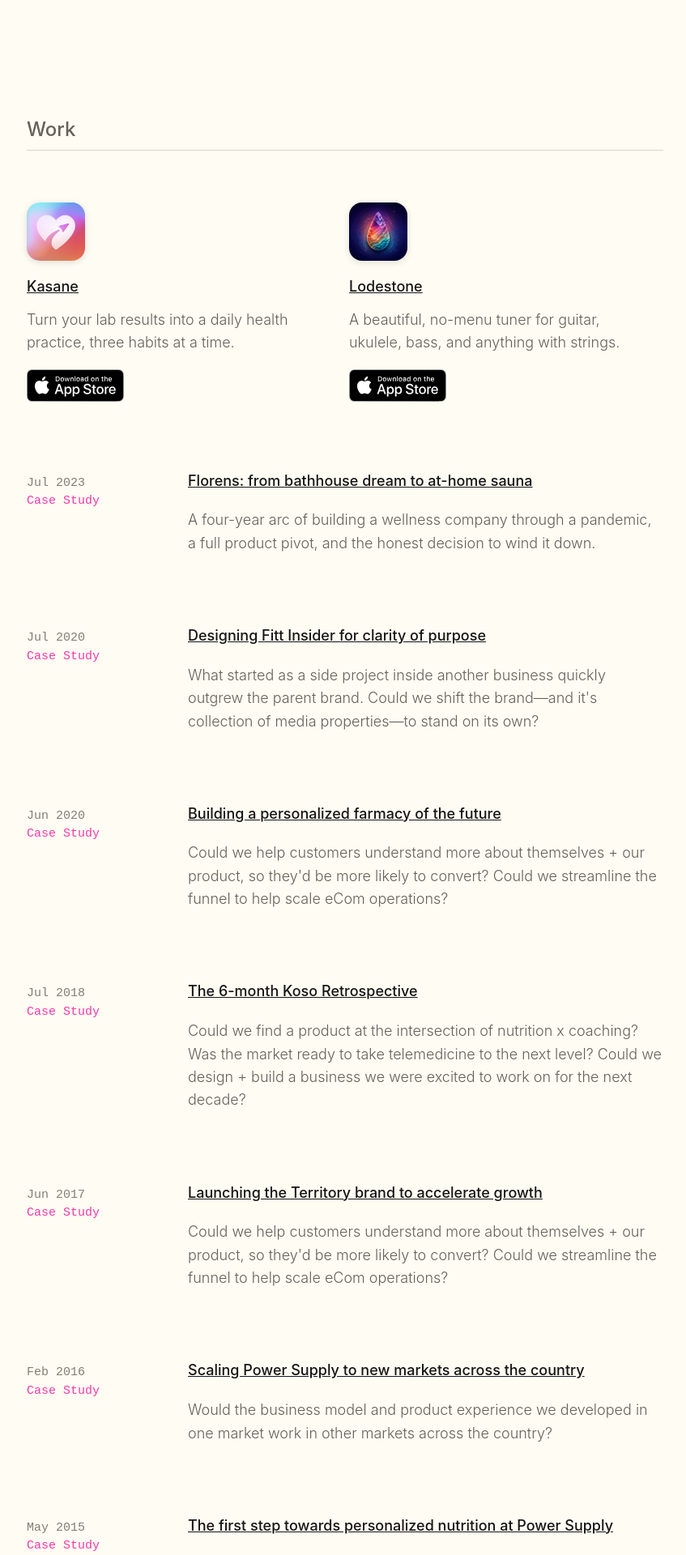
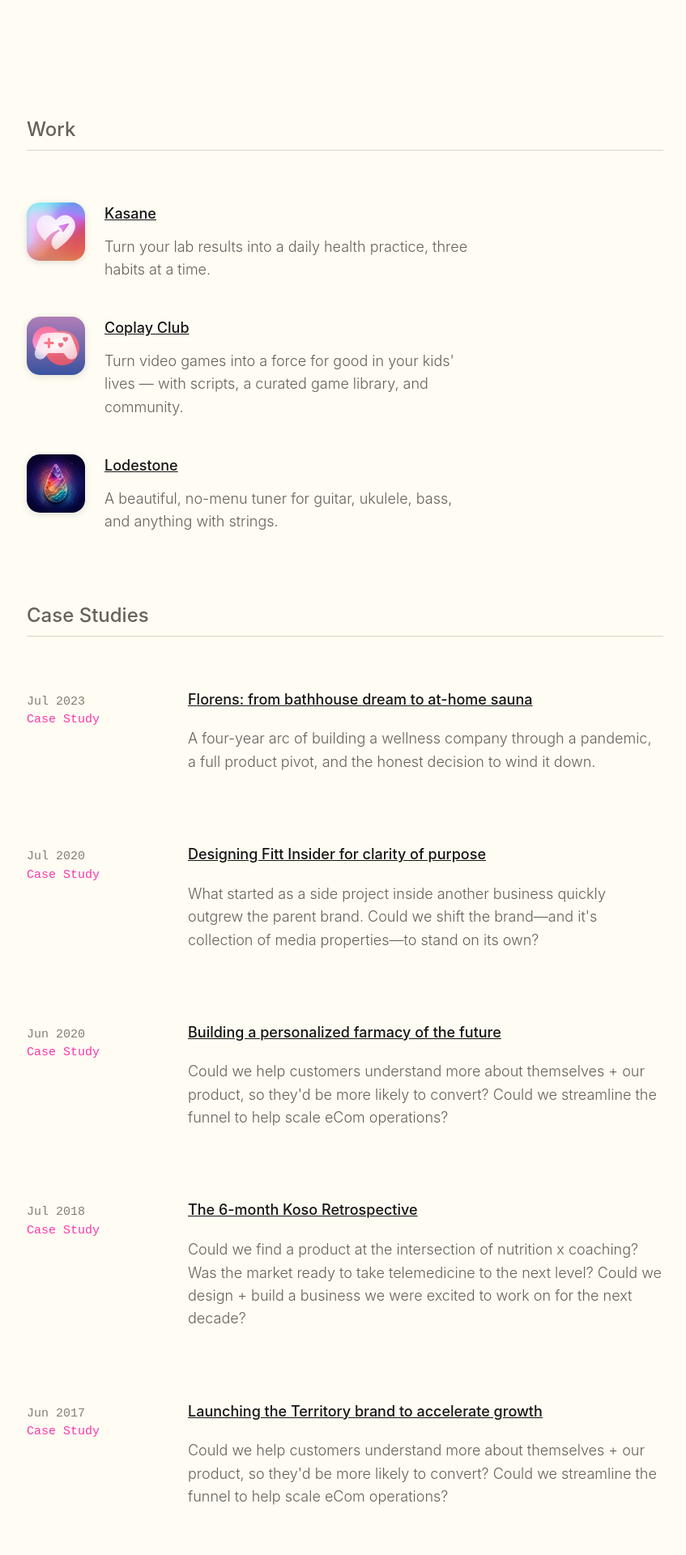
Before and after one commit to paulmederos/pm17, a Jekyll site: the page built from index.html, in a window 1280 px wide. Shown: the part 988-2908 px from the top of the page at 81% size, without its empty margins (214-1061 px from the left). Built offline with Jekyll 4.4.1, drawn with Linux system fonts in a browser that asks for light colours; some web fonts are replaced.

Commit message:
Add Coplay Club; simplify Work section; split homepage into Work/Case Studies/Writing
- Add Coplay Club as a third product (web-only landing page)
- Convert the product grid to stacked rows and drop the App Store
  badges + CTAs, so Work reads as a quiet, trust-focused list whose
  icon/name link out to each product
- Split the homepage Work section into Work (active products) and
  Case Studies (past work); Writing unchanged

Co-Authored-By: Claude Opus 4.8 <noreply@anthropic.com>

```diff
--- a/_sass/base/dark.scss
+++ b/_sass/base/dark.scss
@@ -25,9 +25,6 @@ body.dark {
   .case-study-tag { color: $color_love; }
   .wip-tag        { color: $color_sunlight; }
 
-  .badge-light-mode { display: none; }
-  .badge-dark-mode  { display: block; }
-
   .wip {
     background-color: transparentize($color_sunlight, .7);
     border-color: transparentize($color_sunlight, .2);
--- a/_sass/components/Home.scss
+++ b/_sass/components/Home.scss
@@ -19,18 +19,31 @@
   margin-bottom: 8.4rem;
 }
 
-.app-card {
+/* Each product is a row: icon on the left, name + tagline on the right.
+   Icon and name link out to the product's landing page (no in-page CTAs). */
+.app-row {
+  display: flex;
+  gap: 2rem;
+  align-items: flex-start;
   margin-bottom: 4.4rem;
 
+  &:last-child {
+    margin-bottom: 0;
+  }
+
   @include media-md-up {
-    margin-bottom: 0;
-    padding-right: 4rem;
+    gap: 2.4rem;
   }
 }
 
 .app-icon-link {
   display: inline-block;
-  margin-bottom: 1.2rem;
+  flex: 0 0 auto;
+  margin-bottom: 0;
+}
+
+.app-body {
+  flex: 1 1 auto;
 }
 
 .app-icon {
@@ -41,30 +54,12 @@
   box-shadow: 0 2px 8px rgba(0, 0, 0, .12);
 }
 
+.app-row p:first-child { margin-top: 0; }
+
 .app-tagline {
-  margin-bottom: 1.8rem;
+  margin-bottom: 0;
+  max-width: 46rem;
 }
-
-.app-cta-row {
-  display: flex;
-  align-items: center;
-  flex-wrap: wrap;
-  gap: 1.2rem;
-}
-
-.badge-appstore {
-  display: inline-flex;
-  align-items: center;
-  margin-bottom: 0;
-
-  img {
-    height: 40px;
-    width: auto;
-  }
-}
-
-.badge-light-mode { display: block; }
-.badge-dark-mode  { display: none; }
 
 .case-study-tag {
   color: darken($color_love, 10%);
--- a/index.html
+++ b/index.html
@@ -60,32 +60,48 @@ layout: default
     </div>
 
     <div class="row Home__Apps">
-      <div class="col-xs-12 col-md-4 col-md-offset-2 app-card">
+      <div class="col-xs-12 col-md-8 col-md-offset-2">
+
+        <div class="app-row">
           <a href="https://kasanelife.com" target="_blank" rel="noopener" class="app-icon-link">
             <img class="app-icon" src="/images/apps/kasane-icon.png" alt="Kasane app icon" width="72" height="72" loading="lazy" />
           </a>
+          <div class="app-body">
             <p class="mb-1"><a href="https://kasanelife.com" target="_blank" rel="noopener" class="font-md font-500">Kasane</a></p>
             <p class="font-md app-tagline">Turn your lab results into a daily health practice, three habits at a time.</p>
-        <div class="app-cta-row">
-          <a href="https://apps.apple.com/us/app/kasane/id6776748596" target="_blank" rel="noopener" class="badge-appstore" aria-label="Download Kasane on the App Store">
-            <img class="badge-light-mode" src="/images/apps/app-store-badge-black.svg" alt="Download on the App Store" width="120" height="40" />
-            <img class="badge-dark-mode" src="/images/apps/app-store-badge-white.svg" alt="Download on the App Store" width="120" height="40" />
-          </a>
           </div>
         </div>
 
-      <div class="col-xs-12 col-md-4 app-card">
+        <div class="app-row">
+          <a href="https://coplayclub.com" target="_blank" rel="noopener" class="app-icon-link">
+            <img class="app-icon" src="/images/apps/coplay-icon.png" alt="Coplay Club app icon" width="72" height="72" loading="lazy" />
+          </a>
+          <div class="app-body">
+            <p class="mb-1"><a href="https://coplayclub.com" target="_blank" rel="noopener" class="font-md font-500">Coplay Club</a></p>
+            <p class="font-md app-tagline">Turn video games into a force for good in your kids' lives — with scripts, a curated game library, and community.</p>
+          </div>
+        </div>
+
+        <div class="app-row">
           <a href="https://lodestone.paulmederos.com" target="_blank" rel="noopener" class="app-icon-link">
             <img class="app-icon" src="/images/apps/lodestone-icon.png" alt="Lodestone app icon" width="72" height="72" loading="lazy" />
           </a>
+          <div class="app-body">
             <p class="mb-1"><a href="https://lodestone.paulmederos.com" target="_blank" rel="noopener" class="font-md font-500">Lodestone</a></p>
             <p class="font-md app-tagline">A beautiful, no-menu tuner for guitar, ukulele, bass, and anything with strings.</p>
-        <div class="app-cta-row">
-          <a href="https://apps.apple.com/us/app/lodestone-guitar-tuner/id6782477642" target="_blank" rel="noopener" class="badge-appstore" aria-label="Download Lodestone on the App Store">
-            <img class="badge-light-mode" src="/images/apps/app-store-badge-black.svg" alt="Download on the App Store" width="120" height="40" />
-            <img class="badge-dark-mode" src="/images/apps/app-store-badge-white.svg" alt="Download on the App Store" width="120" height="40" />
-          </a>
           </div>
+        </div>
+
+      </div>
+    </div>
+  </div>
+</section>
+
+<section class="Home__Essays Home__CaseStudies">
+  <div class="container-fluid">
+    <div class="row">
+      <div class="col-xs-12 col-md-8 col-md-offset-2">
+        <h2 class="underlined mb-6">Case Studies</h2>
       </div>
     </div>
 
```
Also changed, not shown: images/apps/coplay-icon.png (added), images/apps/coplay-icon@2x.png (added). Lines whose indentation alone changed are shown as unchanged.
